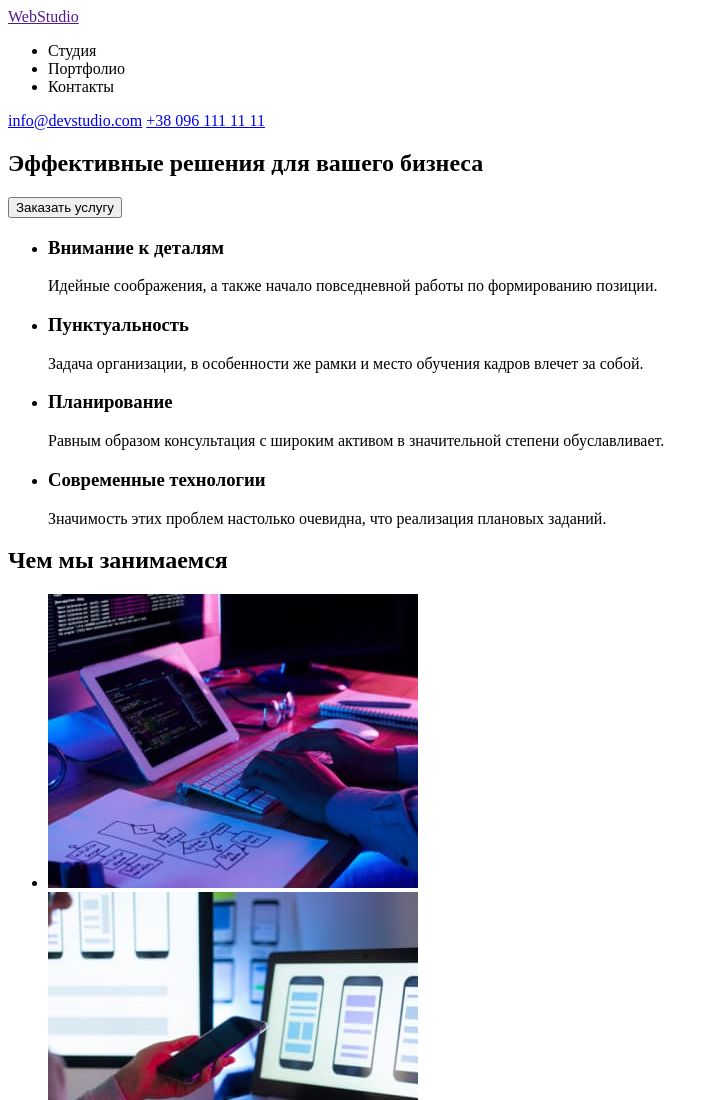
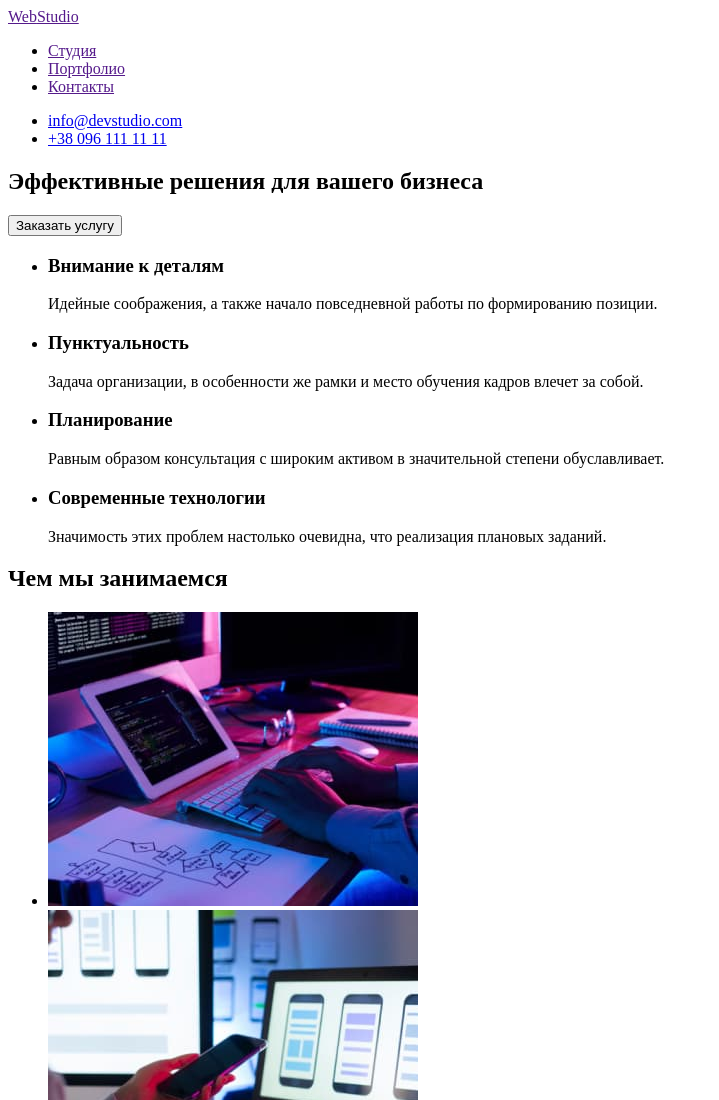
Before and after one commit to lesandre2020/HTML-CSS-Onlin-44M1, a plain HTML site: page index.html in a window 1280 px wide. Shown: the top 1100 px of the page, without its empty margins (0-719 px from the left). Drawn offline with Linux system fonts and the light colour scheme.

Commit message:
Update index.html

```diff
--- a/index.html
+++ b/index.html
@@ -11,13 +11,25 @@
         <nav>
             <a href="" lang="en"><span>Web</span>Studio</a>
             <ul>
-                <li>Студия</li>
-                <li>Портфолио</li>
-                <li>Контакты</li>
+                <li>
+                    <a href="">Студия</a>
+                </li>
+                <li>
+                    <a href="">Портфолио</a>
+                </li>
+                <li>
+                    <a href="">Контакты</a>
+                </li>
             </ul>
         </nav>
-        <a href="mailto:info@devstudio.com">info@devstudio.com</a>
-        <a href="tel:+380961111111">+38 096 111 11 11</a>
+        <ul>
+            <li>
+                <a href="mailto:info@devstudio.com">info@devstudio.com</a>
+            </li>
+            <li>
+                <a href="tel:+380961111111">+38 096 111 11 11</a>
+            </li>
+        </ul>
     </header>
     <main>
         <section>
@@ -48,15 +60,12 @@
             <ul>
                 <li>
                     <img src="./images/advantages-min1.jpg" alt="Фото Десктопные приложения" width="370" height="294">
-
                 </li>
                 <li>
                     <img src="./images/advantages-min2.jpg" alt="Фото Мобильные приложения" width="370" height="294">
-
                 </li>
                 <li>
                     <img src="./images/advantages-min3.jpg" alt="Фото Дизайнерские решения" width="370" height="294">
-
                 </li>
             </ul>
         </section>
@@ -89,7 +98,6 @@
                 </li>
             </ul>
         </section>
-
     </main>
     <footer>
         <a href="" lang="en"><span>Web</span>Studio</a>
```
